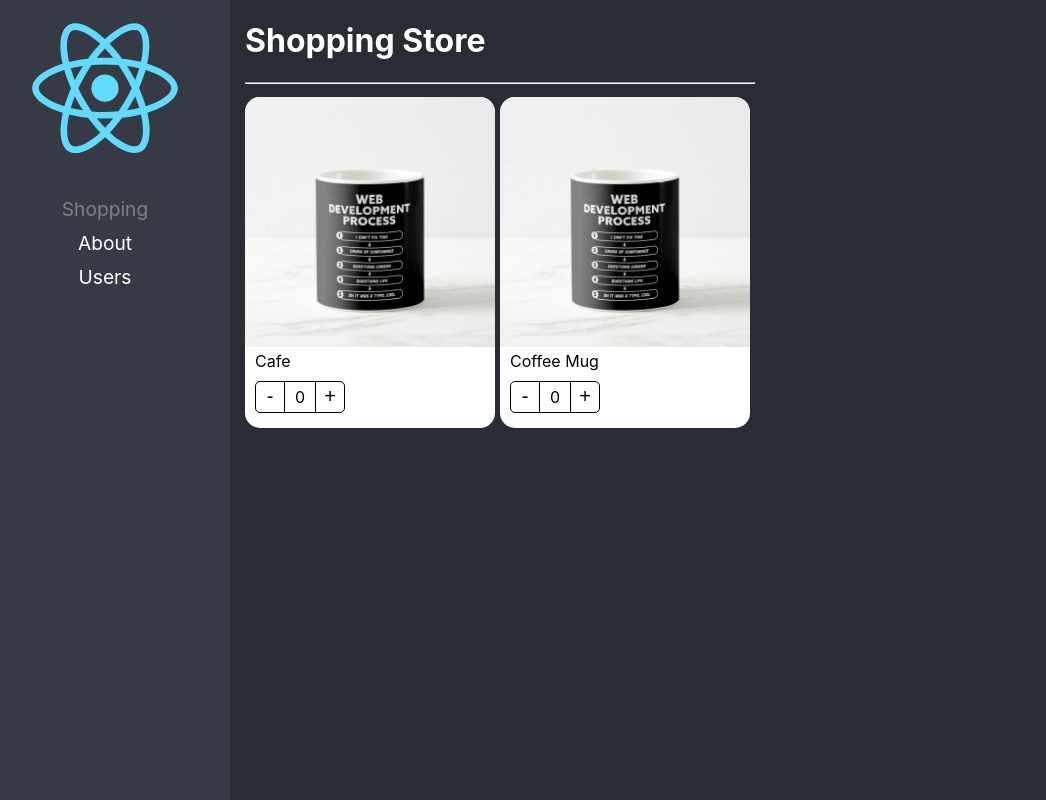
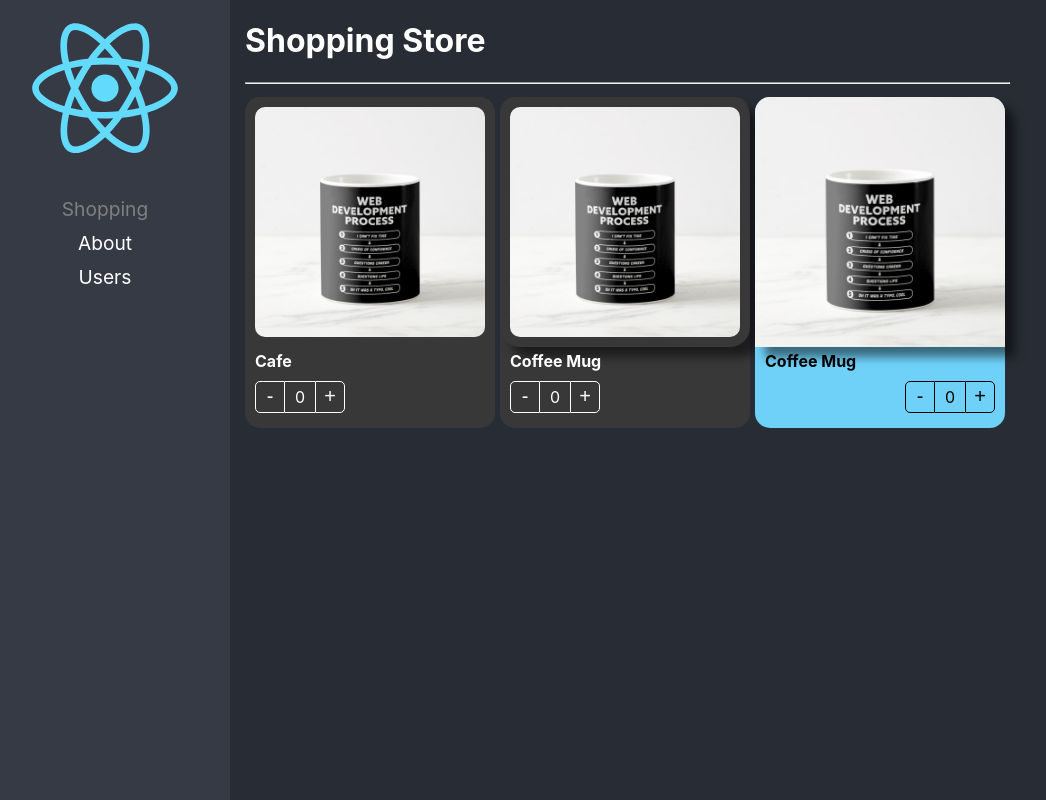
Before and after one commit to hectordpazs/react-adv, a React (Create React App) app: page /home in a window 1280 px wide. Shown: the whole page, without its empty margins (20-1066 px from the left). Built offline with nearby package versions, Linux system fonts and the light colour scheme.

Commit message:
Component extend styles ready

```diff
--- a/src/02-component-patterns/components/ProductButtons.tsx
+++ b/src/02-component-patterns/components/ProductButtons.tsx
@@ -2,12 +2,19 @@
 import { ProductContext } from "./ProductCard"
 import styles from '../styles/styles.module.css'
 
-export const ProductButtons = ()=>{
+export interface ButtonsProps{
+    className?: string;
+    style?: React.CSSProperties
+}
+
+export const ProductButtons = ({className, style}:ButtonsProps)=>{
 
     const {increaseBy, counter} = useContext(ProductContext)
 
     return (
-        <div className={styles.buttonsContainer}>
+        <div className={`${styles.buttonsContainer} ${className}`}
+            style={style}
+        >
             <button
                 className={styles.buttonMinus}
                 onClick={()=> increaseBy(-1)}
--- a/src/02-component-patterns/components/ProductCard.tsx
+++ b/src/02-component-patterns/components/ProductCard.tsx
@@ -1,13 +1,20 @@
 import styles from '../styles/styles.module.css'
 import { useProduct } from '../hooks/useProduct';
-import { createContext} from 'react';
-import { ProductContextProps, ProductCardProps } from '../interfaces/interfaces';
+import { createContext, CSSProperties, ReactElement} from 'react';
+import { ProductContextProps, Product } from '../interfaces/interfaces';
 
 
 export const ProductContext = createContext({} as ProductContextProps);
 const {Provider} = ProductContext;
 
-export const ProductCard = ({children, product}:ProductCardProps) => {
+export interface Props {
+    product: Product;
+    children?: ReactElement | ReactElement[];
+    className?: string;
+    style?: CSSProperties
+}
+
+export const ProductCard = ({children, product, className, style}:Props) => {
 
     const {counter, increaseBy} = useProduct();
 
@@ -17,7 +24,10 @@
             increaseBy,
             product
         }}>
-            <div className={styles.productCard}>
+            <div
+                className={`${styles.productCard} ${className}`}
+                style={style}
+            >
                 {children}
             </div>
         </Provider>
--- a/src/02-component-patterns/components/ProductImage.tsx
+++ b/src/02-component-patterns/components/ProductImage.tsx
@@ -3,7 +3,13 @@
 import { useContext } from "react";
 import { ProductContext } from "./ProductCard";
 
-export const ProductImage = ({img = ''})=>{
+export interface ImageProps{
+    img?: string;
+    className?: string;
+    style?: React.CSSProperties
+}
+
+export const ProductImage = ({img, className, style}:ImageProps)=>{
 
     const {product} = useContext(ProductContext)
 
@@ -19,7 +25,8 @@
 
     return(
         <img
-            className={styles.productImg}
+            className={`${styles.productImg} ${className}`}
+            style={style}
             src={imgToShow}
             alt="Coffee Mug"
         />
--- a/src/02-component-patterns/components/ProductTitle.tsx
+++ b/src/02-component-patterns/components/ProductTitle.tsx
@@ -2,11 +2,22 @@
 import { ProductContext } from "./ProductCard"
 import styles from '../styles/styles.module.css'
 
-export const ProductTitle = ({title}: {title?:string})=>{
+export interface TitleProperties {
+    title?:string;
+    className?:string;
+    style?: React.CSSProperties
+}
+
+export const ProductTitle = ({title, className, style}: TitleProperties )=>{
 
     const {product} = useContext(ProductContext)
 
     return (
-        <span className={styles.productDescription}>{title ? title : product.title}</span>
+        <span
+            className={`${styles.productDescription} ${className}`}
+            style={style}
+        >
+            {title ? title : product.title}
+        </span>
     )
 }
--- a/src/02-component-patterns/pages/ShoppingPage.tsx
+++ b/src/02-component-patterns/pages/ShoppingPage.tsx
@@ -1,5 +1,5 @@
 import ProductCard, {ProductButtons, ProductImage, ProductTitle } from "../components"
-
+import '../styles/custom-styles.css';
 
 const product = {
   id: '1',
@@ -14,18 +14,36 @@
         <hr />
         <div style={{display: 'flex', flexDirection: 'row', flexWrap: 'wrap'}}>
 
-          <ProductCard product={product}>
-            <ProductCard.Image/>
-            <ProductCard.Title title={'Cafe'}/>
-            <ProductCard.Buttons/>
+          <ProductCard product={product} className="text-white bg-dark">
+            <ProductCard.Image className="custom-image"/>
+            <ProductCard.Title title={'Cafe'} className="text-bold"/>
+            <ProductCard.Buttons className="custom-buttons"/>
           </ProductCard>
 
 
-          <ProductCard product={product}>
-            <ProductImage/>
-            <ProductTitle/>
-            <ProductButtons/>
+          <ProductCard product={product} className="text-white bg-dark">
+            <ProductImage className="custom-image" style={{
+              boxShadow:'10px 10px 10px rgba(0,0,0,0.5)'
+            }}/>
+            <ProductTitle className="text-bold"/>
+            <ProductButtons className="custom-buttons"/>
           </ProductCard>
+
+          <ProductCard product={product} style={{
+            backgroundColor: '#70d1f8'
+          }}>
+            <ProductImage style={{
+              boxShadow:'10px 10px 10px rgba(0,0,0,0.5)'
+            }}/>
+            <ProductTitle style={{
+              fontWeight : 'bold'
+            }}/>
+            <ProductButtons style={{
+              display: 'flex',
+              justifyContent: 'end'
+            }}/>
+          </ProductCard>
+
         </div>
 
     </div>
--- /dev/null
+++ b/src/02-component-patterns/styles/custom-styles.css
@@ -0,0 +1,23 @@
+
+.bg-dark{
+    background-color: rgb(56, 56, 56);
+}
+
+.text-white{
+    color:white
+}
+
+.text-bold{
+    font-weight: bold;
+}
+
+.custom-buttons button, .custom-buttons div{
+    border-color: white;
+    color: white;
+}
+
+.custom-image{
+    border-radius: 20px;
+    padding: 10px;
+    width: calc(100% - 20px);
+}
```
Also changed, not shown: src/02-component-patterns/interfaces/interfaces.ts (+8 -10 lines).
